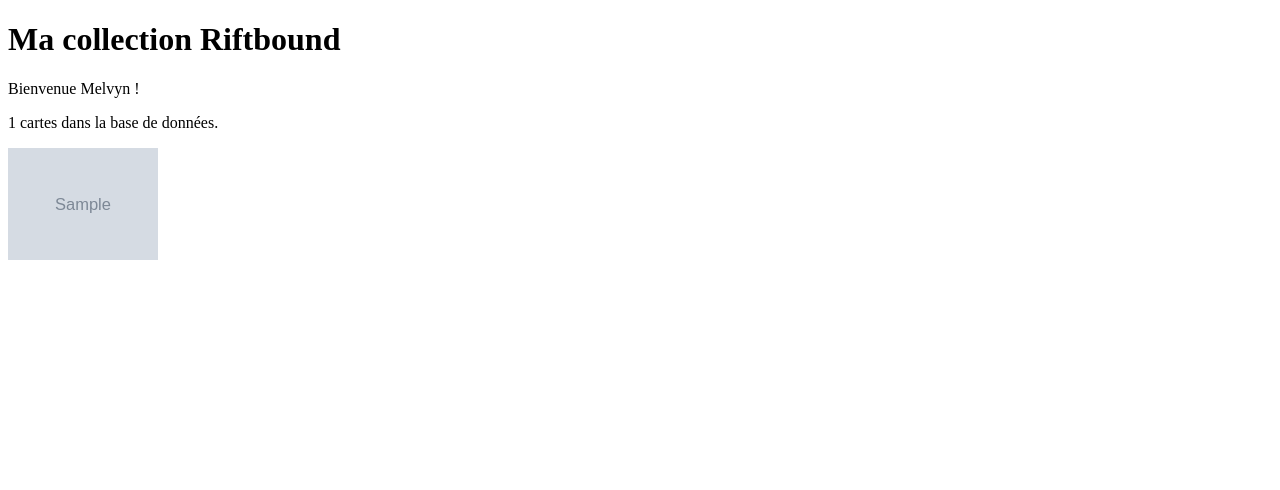
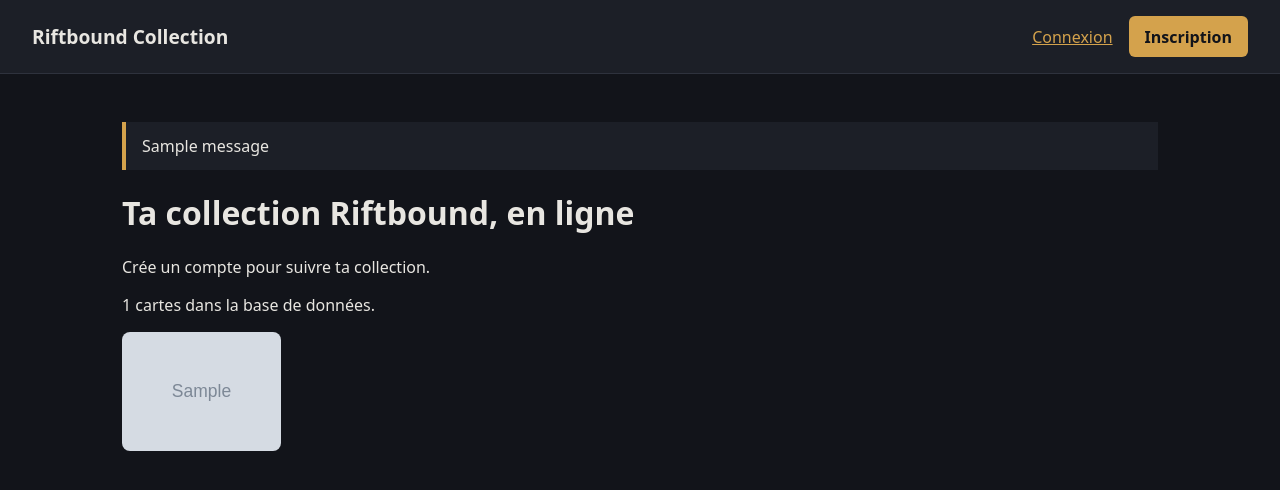
Before and after one commit to MiniZellsis/riftbound-collection, a Flask app: page / in a window 1280 px wide. Shown: the top 490 px of the page. Run offline with Flask 3, Linux system fonts and the light colour scheme; tables that the repository leaves empty hold one stand-in row (values such as "Sample post"); grey boxes marked "Sample" are stand-in pictures; one stand-in notice (Sample message) is shown; parts of the project's set-up code (start-up, migrations or seed data) failed here and were passed over; some libraries are stand-ins or nearby versions.

Commit message:
Users accounts

```diff
--- a/app.py
+++ b/app.py
@@ -1,14 +1,49 @@
-from flask import Flask, render_template
+from flask import Flask, flash, redirect, render_template, url_for
+from flask_login import (
+    LoginManager,
+    current_user,
+    login_required,
+    login_user,
+    logout_user,
+)
+from flask_wtf.csrf import CSRFProtect
 
+from formulaires import FormulaireConnexion, FormulaireInscription
 from import_cartes import importer_cartes
-from models import Carte, db
+from models import Carte, Utilisateur, db
 
 app = Flask(__name__)
+app.config.from_prefixed_env()  # lit FLASK_SECRET_KEY dans le fichier .env
+if not app.config.get("SECRET_KEY"):
+    raise RuntimeError("FLASK_SECRET_KEY manquant : ajoute-le dans le fichier .env")
+
 app.config["SQLALCHEMY_DATABASE_URI"] = "sqlite:///riftbound.db"
+app.config["SESSION_COOKIE_SAMESITE"] = "Lax"
+
 db.init_app(app)
+csrf = CSRFProtect(app)
+
+login_manager = LoginManager(app)
+login_manager.login_view = "connexion"
+login_manager.login_message = "Connecte-toi pour accéder à cette page."
 
 with app.app_context():
     db.create_all()
+
+
+@login_manager.user_loader
+def charger_utilisateur(user_id):
+    return db.session.get(Utilisateur, int(user_id))
+
+
+def trouver_par_pseudo(pseudo):
+    return db.session.scalar(
+        db.select(Utilisateur).where(db.func.lower(Utilisateur.pseudo) == pseudo.lower())
+    )
+
+
+def trouver_par_email(email):
+    return db.session.scalar(db.select(Utilisateur).filter_by(email=email))
 
 
 @app.route("/")
@@ -17,9 +52,65 @@ def accueil():
     apercu = db.session.scalars(
         db.select(Carte).order_by(Carte.set_code, Carte.numero).limit(12)
     ).all()
-    return render_template(
-        "index.html", pseudo="Melvyn", nb_cartes=nb_cartes, apercu=apercu
-    )
+    return render_template("index.html", nb_cartes=nb_cartes, apercu=apercu)
+
+
+@app.route("/inscription", methods=["GET", "POST"])
+def inscription():
+    if current_user.is_authenticated:
+        return redirect(url_for("accueil"))
+
+    form = FormulaireInscription()
+    if form.validate_on_submit():
+        pseudo = form.pseudo.data.strip()
+        email = form.email.data.strip().lower()
+
+        if trouver_par_pseudo(pseudo):
+            form.pseudo.errors.append("Ce pseudo est déjà pris.")
+        elif trouver_par_email(email):
+            form.email.errors.append("Cet email est déjà utilisé.")
+        else:
+            utilisateur = Utilisateur(pseudo=pseudo, email=email)
+            utilisateur.definir_mot_de_passe(form.mot_de_passe.data)
+            db.session.add(utilisateur)
+            db.session.commit()
+            login_user(utilisateur)
+            flash(f"Bienvenue {pseudo}, ton compte est créé !")
+            return redirect(url_for("collection"))
+
+    return render_template("inscription.html", form=form)
+
+
+@app.route("/connexion", methods=["GET", "POST"])
+def connexion():
+    if current_user.is_authenticated:
+        return redirect(url_for("accueil"))
+
+    form = FormulaireConnexion()
+    if form.validate_on_submit():
+        utilisateur = trouver_par_pseudo(form.pseudo.data.strip())
+        if utilisateur and utilisateur.verifier_mot_de_passe(form.mot_de_passe.data):
+            login_user(utilisateur)
+            flash(f"Content de te revoir, {utilisateur.pseudo} !")
+            return redirect(url_for("collection"))
+        # Même message dans les deux cas : on ne dit pas si le pseudo existe
+        flash("Pseudo ou mot de passe incorrect.", "erreur")
+
+    return render_template("connexion.html", form=form)
+
+
+@app.route("/deconnexion", methods=["POST"])
+@login_required
+def deconnexion():
+    logout_user()
+    flash("Tu es déconnecté.")
+    return redirect(url_for("accueil"))
+
+
+@app.route("/collection")
+@login_required
+def collection():
+    return render_template("collection.html")
 
 
 @app.cli.command("import-cartes")
--- /dev/null
+++ b/formulaires.py
@@ -0,0 +1,45 @@
+from flask_wtf import FlaskForm
+from wtforms import EmailField, PasswordField, StringField, SubmitField
+from wtforms.validators import DataRequired, Email, EqualTo, Length, Regexp
+
+OBLIGATOIRE = "Ce champ est obligatoire."
+
+
+class FormulaireInscription(FlaskForm):
+    pseudo = StringField(
+        "Pseudo",
+        validators=[
+            DataRequired(OBLIGATOIRE),
+            Length(min=3, max=30, message="Entre 3 et 30 caractères."),
+            Regexp(r"^[A-Za-z0-9_-]+$", message="Lettres, chiffres, _ et - uniquement."),
+        ],
+    )
+    email = EmailField(
+        "Email",
+        validators=[
+            DataRequired(OBLIGATOIRE),
+            Email(message="Adresse email invalide."),
+            Length(max=255),
+        ],
+    )
+    mot_de_passe = PasswordField(
+        "Mot de passe (12 caractères minimum)",
+        validators=[
+            DataRequired(OBLIGATOIRE),
+            Length(min=12, max=128, message="Entre 12 et 128 caractères."),
+        ],
+    )
+    confirmation = PasswordField(
+        "Confirme le mot de passe",
+        validators=[
+            DataRequired(OBLIGATOIRE),
+            EqualTo("mot_de_passe", message="Les mots de passe ne correspondent pas."),
+        ],
+    )
+    valider = SubmitField("Créer mon compte")
+
+
+class FormulaireConnexion(FlaskForm):
+    pseudo = StringField("Pseudo", validators=[DataRequired(OBLIGATOIRE)])
+    mot_de_passe = PasswordField("Mot de passe", validators=[DataRequired(OBLIGATOIRE)])
+    valider = SubmitField("Se connecter")
--- a/requirements.txt
+++ b/requirements.txt
@@ -2,14 +2,20 @@ blinker==1.9.0
 certifi==2026.10.23
 charset-normalizer==3.5.2
 click==8.5.0
+dnspython==2.9.0
+email-validator==2.3.0
 Flask==3.1.3
+Flask-Login==0.6.3
 Flask-SQLAlchemy==3.1.1
+Flask-WTF==1.3.0
 idna==3.20
 itsdangerous==2.2.0
 Jinja2==3.1.6
 MarkupSafe==3.0.4
+python-dotenv==1.2.4
 requests==2.34.2
 SQLAlchemy==2.1.6
 typing_extensions==4.16.0
 urllib3==2.8.0
 Werkzeug==3.1.9
+WTForms==3.3.1
--- /dev/null
+++ b/static/style.css
@@ -0,0 +1,116 @@
+:root {
+  --fond: #12141a;
+  --surface: #1c1f27;
+  --bordure: #2e323d;
+  --texte: #e8e6e1;
+  --accent: #d4a24c;
+  --erreur: #e5686a;
+}
+
+* {
+  box-sizing: border-box;
+}
+
+body {
+  margin: 0;
+  font-family: system-ui, sans-serif;
+  background: var(--fond);
+  color: var(--texte);
+}
+
+a {
+  color: var(--accent);
+}
+
+header {
+  display: flex;
+  justify-content: space-between;
+  align-items: center;
+  padding: 1rem 2rem;
+  background: var(--surface);
+  border-bottom: 1px solid var(--bordure);
+}
+
+header nav {
+  display: flex;
+  align-items: center;
+  gap: 1rem;
+}
+
+header form {
+  margin: 0;
+}
+
+.logo {
+  font-weight: bold;
+  font-size: 1.2rem;
+  color: var(--texte);
+  text-decoration: none;
+}
+
+main {
+  max-width: 1100px;
+  margin: 0 auto;
+  padding: 2rem;
+}
+
+.grille {
+  display: grid;
+  grid-template-columns: repeat(auto-fill, minmax(150px, 1fr));
+  gap: 1rem;
+}
+
+.grille img {
+  width: 100%;
+  border-radius: 8px;
+}
+
+.formulaire {
+  display: flex;
+  flex-direction: column;
+  gap: 1rem;
+  max-width: 400px;
+}
+
+.champ {
+  display: flex;
+  flex-direction: column;
+  gap: 0.3rem;
+}
+
+input {
+  padding: 0.6rem;
+  border: 1px solid var(--bordure);
+  border-radius: 6px;
+  background: var(--fond);
+  color: var(--texte);
+}
+
+button,
+input[type="submit"],
+.bouton {
+  padding: 0.6rem 1rem;
+  border: none;
+  border-radius: 6px;
+  background: var(--accent);
+  color: var(--fond);
+  font-weight: bold;
+  text-decoration: none;
+  cursor: pointer;
+}
+
+.flash {
+  padding: 0.8rem 1rem;
+  border-left: 4px solid var(--accent);
+  background: var(--surface);
+}
+
+.flash.erreur {
+  border-left-color: var(--erreur);
+}
+
+.erreur-champ {
+  margin: 0;
+  color: var(--erreur);
+  font-size: 0.9rem;
+}
--- /dev/null
+++ b/templates/base.html
@@ -0,0 +1,35 @@
+<!doctype html>
+<html lang="fr">
+  <head>
+    <meta charset="UTF-8" />
+    <meta name="viewport" content="width=device-width, initial-scale=1.0" />
+    <title>{% block titre %}Riftbound Collection{% endblock %}</title>
+    <link
+      rel="stylesheet"
+      href="{{ url_for('static', filename='style.css') }}"
+    />
+  </head>
+  <body>
+    <header>
+      <a href="{{ url_for('accueil') }}" class="logo">Riftbound Collection</a>
+      <nav>
+        {% if current_user.is_authenticated %}
+        <a href="{{ url_for('collection') }}">Ma collection</a>
+        <form method="post" action="{{ url_for('deconnexion') }}">
+          <input type="hidden" name="csrf_token" value="{{ csrf_token() }}" />
+          <button type="submit">Déconnexion</button>
+        </form>
+        {% else %}
+        <a href="{{ url_for('connexion') }}">Connexion</a>
+        <a href="{{ url_for('inscription') }}" class="bouton">Inscription</a>
+        {% endif %}
+      </nav>
+    </header>
+
+    <main>
+      {% for categorie, message in get_flashed_messages(with_categories=true) %}
+      <p class="flash {{ categorie }}">{{ message }}</p>
+      {% endfor %} {% block contenu %}{% endblock %}
+    </main>
+  </body>
+</html>
--- /dev/null
+++ b/templates/collection.html
@@ -0,0 +1,5 @@
+{% extends "base.html" %} {% block titre %}Ma collection{% endblock %} {% block
+contenu %}
+<h1>Collection de {{ current_user.pseudo }}</h1>
+<p>Ta collection est vide pour l'instant.</p>
+{% endblock %}
--- a/templates/index.html
+++ b/templates/index.html
@@ -1,17 +1,17 @@
-<!doctype html>
-<html lang="en">
-  <head>
-    <meta charset="UTF-8" />
-    <meta name="viewport" content="width=device-width, initial-scale=1.0" />
-    <title>Ma collection Riftbound</title>
-  </head>
-  <body>
-    <h1>Ma collection Riftbound</h1>
-    <p>Bienvenue {{ pseudo }} !</p>
-    <p>{{ nb_cartes }} cartes dans la base de données.</p>
+{% extends "base.html" %} {% block contenu %}
+<h1>Ta collection Riftbound, en ligne</h1>
 
-    {% for carte in apercu %}
-    <img src="{{ carte.image_url }}" alt="{{ carte.nom }}" width="150" />
-    {% endfor %}
-  </body>
-</html>
+{% if current_user.is_authenticated %}
+<p>Bienvenue {{ current_user.pseudo }} !</p>
+{% else %}
+<p>Crée un compte pour suivre ta collection.</p>
+{% endif %}
+
+<p>{{ nb_cartes }} cartes dans la base de données.</p>
+
+<div class="grille">
+  {% for carte in apercu %}
+  <img src="{{ carte.image_url }}" alt="{{ carte.nom }}" loading="lazy" />
+  {% endfor %}
+</div>
+{% endblock %}
```
Also changed, not shown: models.py (+9 -1 lines), templates/connexion.html (added, +18 -0 lines), templates/inscription.html (added, +17 -0 lines), 1 other file.
